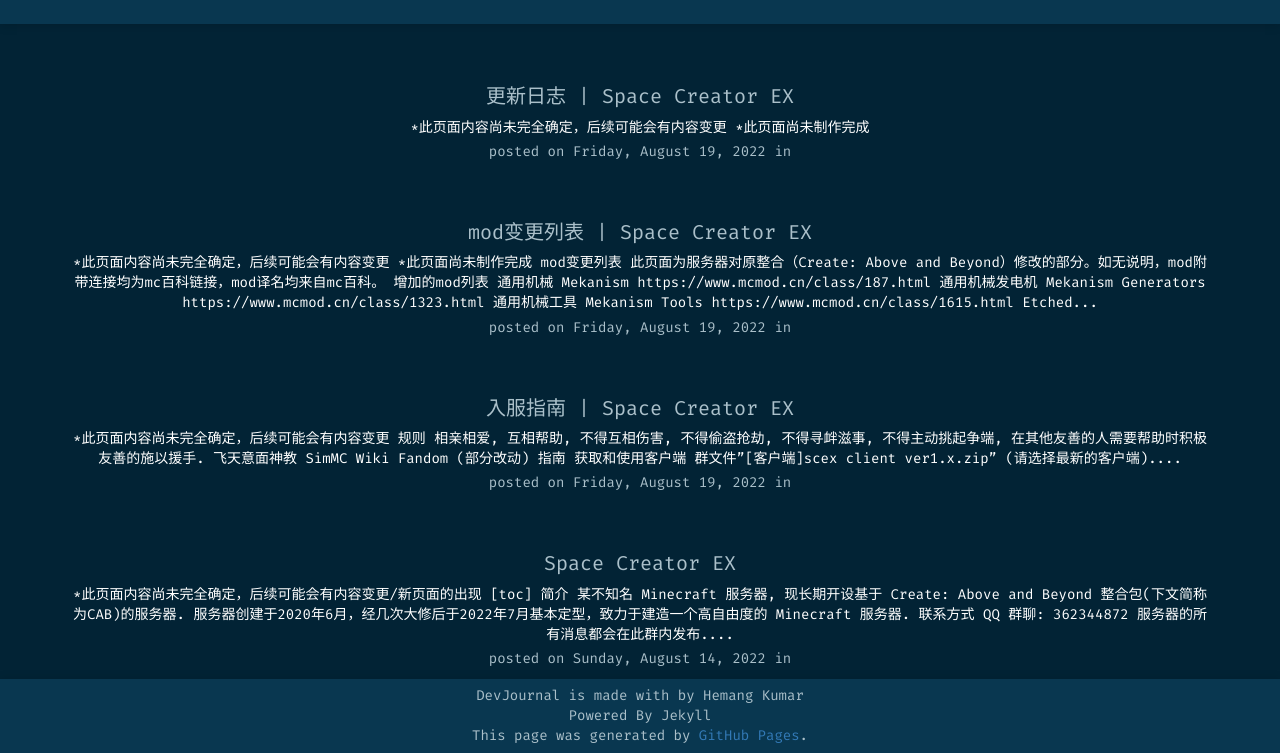
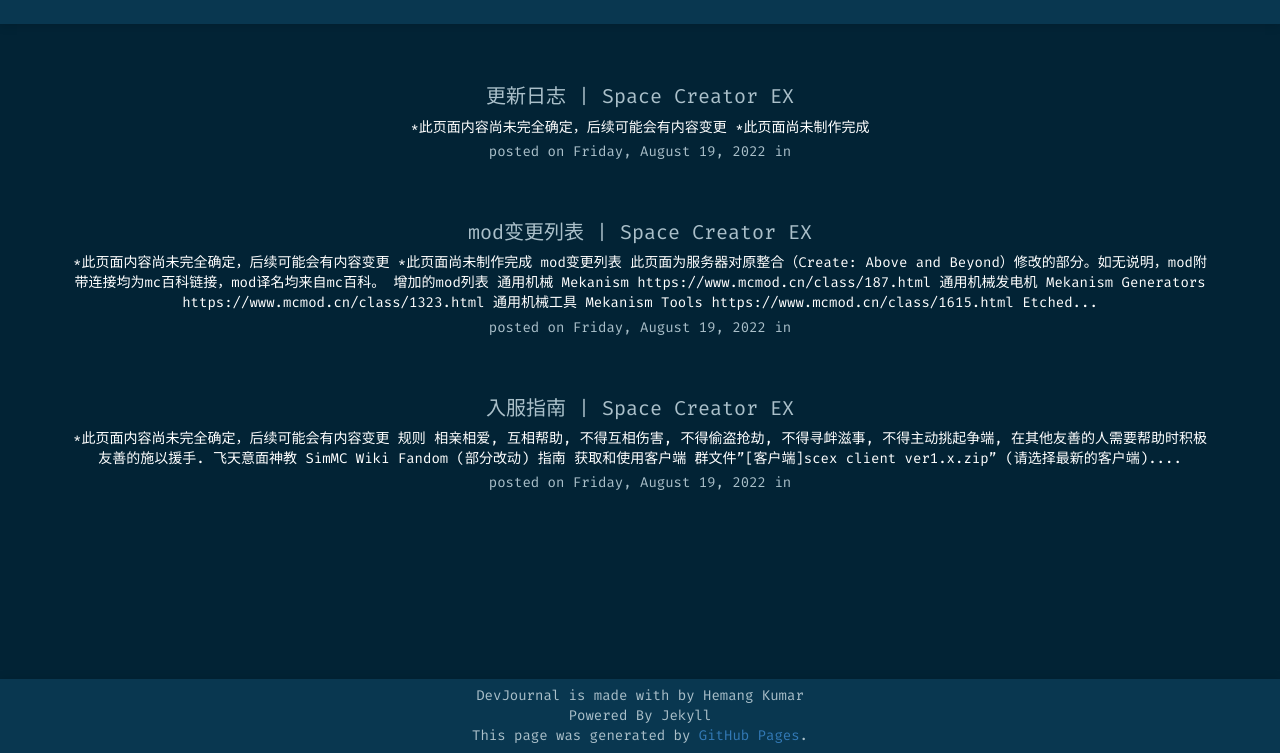
Before and after one commit to x051130x/x051130x.github.io, a Jekyll site: the page built from index.html, in a window 1280 px wide and 900 px high, scrolled down 1167 px, cut to the strip 147-900 px from the top of the window. Built offline with Jekyll 4.4.1, drawn with Linux system fonts in a browser that asks for light colours; nearby versions of some CDN libraries; some web fonts are replaced.

Commit message:
Delete old files and rewrite guide

```diff
--- a/_posts/2022-8-14-SCEX.md
+++ /dev/null
@@ -1,44 +0,0 @@
----
-layout: post
-title: Space Creator EX
----
-
-*此页面内容尚未完全确定，后续可能会有内容变更/新页面的出现
-
-![server logo head picture](https://user-images.githubusercontent.com/109353165/184545759-71e0e280-18f4-444f-ab1b-71b70c21e14e.png)
-
-[toc]
-
-## 简介
-
-某不知名 Minecraft 服务器, 现长期开设基于 Create: Above and Beyond 整合包(下文简称为CAB)的服务器.
-
-服务器创建于2020年6月，经几次大修后于2022年7月基本定型，致力于建造一个高自由度的 Minecraft 服务器.
-
- <br/>
-
-## 联系方式
-
-QQ 群聊: 362344872
-
-服务器的所有消息都会在此群内发布.
-
- <br/>
-
-## 分发
-
-本服务器使用 ServerSync. 这个软件可以帮助你获得最新的 Mods 和 FTB Quests 文件等.
-
-整合包版权归 CAB 整合包著作权持有人(2022/8/13 10:00 UTC 时为 simibubi)所有.
-
-本服务器和 CAB 包含的所有 Mods 的著作权归 Mod 各自的著作权持有人所有.
-
-PCL 2 和 ServerSync 的著作权同上.
-
- <br/>
-
-查阅我们的[入服指南]({% post_url 2022-8-19-guide %})
-
-有关服务器对整合包的修改，请查看[此页面]({% post_url 2022-8-19-modchanges %})
-
-[服务器更新日志]({% post_url 2022-8-19-uplog %})
```
Also changed, not shown: _posts/2022-8-19-guide.md (+41 -3 lines).
